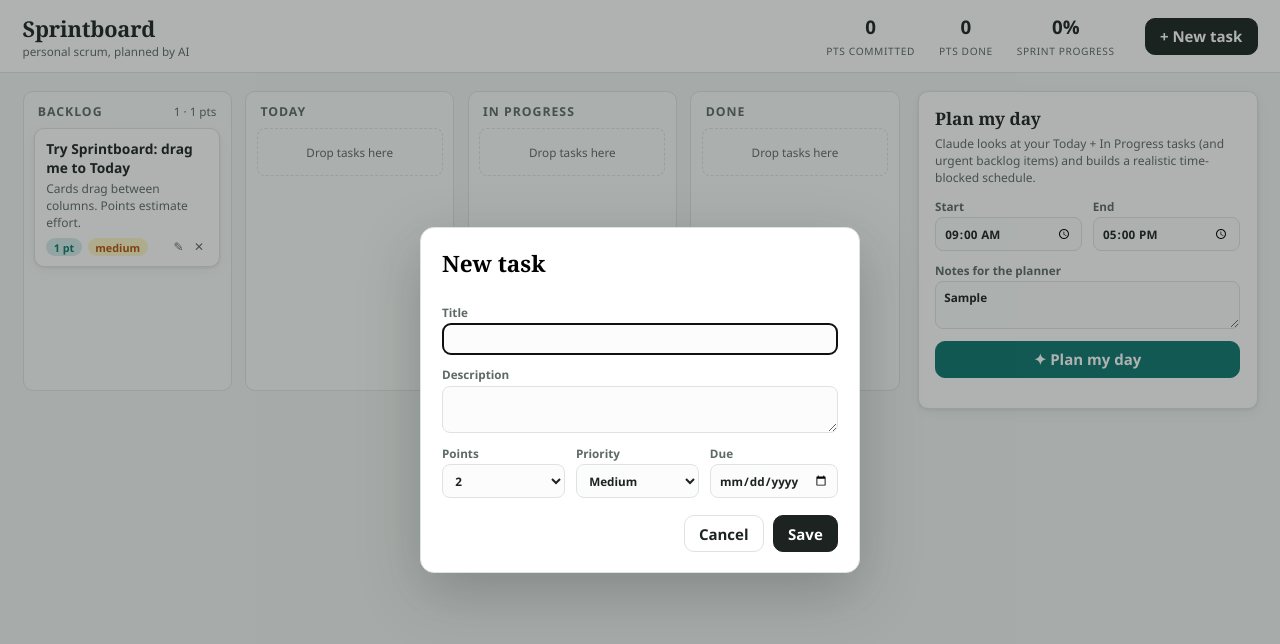
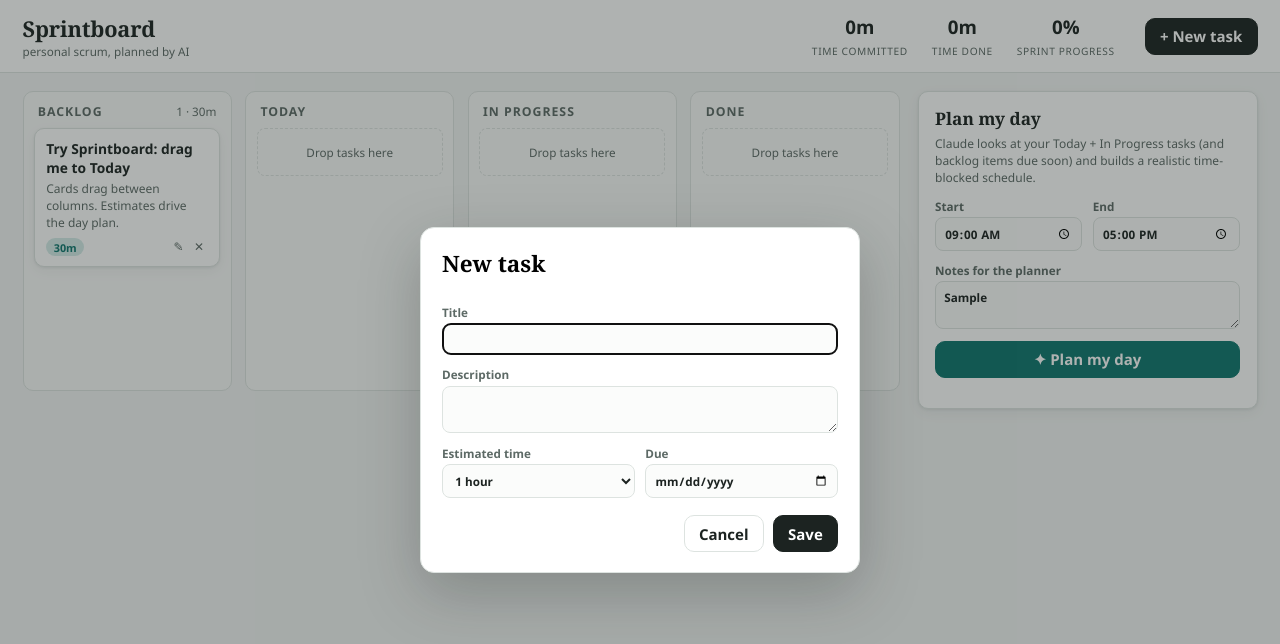
Before and after one commit to jacksonbroshear/myday, a website: page public/index.html in a window 1280 px wide. Both pictures are taken after typing "Sample" into the empty fields and a click on the button "+ New task". Drawn offline with Linux system fonts and the light colour scheme.

Commit message:
Replace story points and priority with time estimates
Tasks now carry an estimated duration (15 min - full day). Header stats
and column counts are time-based, the planner payload sends estimate_min,
and old localStorage tasks are migrated automatically (points -> minutes).

Co-Authored-By: Claude Fable 5 <noreply@anthropic.com>

```diff
--- a/public/app.js
+++ b/public/app.js
@@ -5,14 +5,26 @@ const COLUMNS = ["backlog", "today", "inprogress", "done"];
 
 let tasks = load();
 let editingId = null;
+save(); // persist any migration of old-format tasks
 
 function load() {
   try {
     const raw = localStorage.getItem(STORAGE_KEY);
-    return raw ? JSON.parse(raw) : seedTasks();
+    return raw ? migrate(JSON.parse(raw)) : seedTasks();
   } catch {
     return seedTasks();
   }
+}
+
+// Older tasks used story points + priority; convert points to a time estimate.
+function migrate(list) {
+  const pointsToMin = { 1: 30, 2: 60, 3: 120, 5: 240, 8: 480 };
+  for (const t of list) {
+    if (t.estimateMin == null) t.estimateMin = pointsToMin[t.points] || 60;
+    delete t.points;
+    delete t.priority;
+  }
+  return list;
 }
 
 function save() {
@@ -24,9 +36,8 @@ function seedTasks() {
     {
       id: crypto.randomUUID(),
       title: "Try Sprintboard: drag me to Today",
-      description: "Cards drag between columns. Points estimate effort.",
-      points: 1,
-      priority: "medium",
+      description: "Cards drag between columns. Estimates drive the day plan.",
+      estimateMin: 30,
       due: null,
       column: "backlog",
     },
@@ -41,7 +52,7 @@ function render() {
     container.innerHTML = "";
     const colTasks = tasks.filter((t) => t.column === col);
     document.querySelector(`[data-column="${col}"] .count`).textContent =
-      colTasks.length ? `${colTasks.length} · ${sum(colTasks)} pts` : "";
+      colTasks.length ? `${colTasks.length} · ${formatMin(sumMin(colTasks))}` : "";
 
     if (colTasks.length === 0) {
       const hint = document.createElement("div");
@@ -75,8 +86,7 @@ function renderCard(t) {
   const meta = document.createElement("div");
   meta.className = "card-meta";
 
-  meta.appendChild(chip(`${t.points} pt${t.points > 1 ? "s" : ""}`, "chip-points"));
-  meta.appendChild(chip(t.priority, `chip-${t.priority}`));
+  meta.appendChild(chip(formatMin(t.estimateMin), "chip-time"));
   if (t.due) {
     const overdue = t.due < new Date().toISOString().slice(0, 10) && t.column !== "done";
     meta.appendChild(chip(`due ${t.due.slice(5)}`, `chip-due${overdue ? " overdue" : ""}`));
@@ -116,15 +126,24 @@ function chip(text, cls) {
   return s;
 }
 
-function sum(list) {
-  return list.reduce((a, t) => a + Number(t.points || 0), 0);
+function sumMin(list) {
+  return list.reduce((a, t) => a + Number(t.estimateMin || 0), 0);
+}
+
+function formatMin(min) {
+  min = Number(min) || 0;
+  const h = Math.floor(min / 60);
+  const m = min % 60;
+  if (h && m) return `${h}h ${m}m`;
+  if (h) return `${h}h`;
+  return `${m}m`;
 }
 
 function renderStats() {
-  const committed = sum(tasks.filter((t) => t.column !== "backlog"));
-  const done = sum(tasks.filter((t) => t.column === "done"));
-  document.getElementById("stat-committed").textContent = committed;
-  document.getElementById("stat-done").textContent = done;
+  const committed = sumMin(tasks.filter((t) => t.column !== "backlog"));
+  const done = sumMin(tasks.filter((t) => t.column === "done"));
+  document.getElementById("stat-committed").textContent = formatMin(committed);
+  document.getElementById("stat-done").textContent = formatMin(done);
   document.getElementById("stat-progress").textContent = committed
     ? `${Math.round((done / committed) * 100)}%`
     : "0%";
@@ -162,8 +181,10 @@ function openDialog(id = null) {
   document.getElementById("dialog-title").textContent = t ? "Edit task" : "New task";
   document.getElementById("task-title").value = t?.title || "";
   document.getElementById("task-desc").value = t?.description || "";
-  document.getElementById("task-points").value = t?.points || 2;
-  document.getElementById("task-priority").value = t?.priority || "medium";
+  const est = document.getElementById("task-estimate");
+  est.value = [...est.options].some((o) => o.value == t?.estimateMin)
+    ? String(t.estimateMin)
+    : "60";
   document.getElementById("task-due").value = t?.due || "";
   dialog.showModal();
 }
@@ -175,8 +196,7 @@ form.addEventListener("submit", () => {
   const data = {
     title: document.getElementById("task-title").value.trim(),
     description: document.getElementById("task-desc").value.trim(),
-    points: Number(document.getElementById("task-points").value),
-    priority: document.getElementById("task-priority").value,
+    estimateMin: Number(document.getElementById("task-estimate").value),
     due: document.getElementById("task-due").value || null,
   };
   if (!data.title) return;
@@ -195,13 +215,13 @@ const planBtn = document.getElementById("btn-plan");
 const planOutput = document.getElementById("plan-output");
 
 planBtn.addEventListener("click", async () => {
-  // Plan Today + In Progress, plus urgent backlog items (due within 2 days or high priority)
+  // Plan Today + In Progress, plus backlog items due within 2 days
   const soon = new Date(Date.now() + 2 * 86400e3).toISOString().slice(0, 10);
   const plannable = tasks.filter(
     (t) =>
       t.column === "today" ||
       t.column === "inprogress" ||
-      (t.column === "backlog" && ((t.due && t.due <= soon) || t.priority === "high"))
+      (t.column === "backlog" && t.due && t.due <= soon)
   );
 
   if (plannable.length === 0) {
--- a/public/index.html
+++ b/public/index.html
@@ -13,8 +13,8 @@
       <p class="tagline">personal scrum, planned by AI</p>
     </div>
     <div class="sprint-stats" id="sprint-stats">
-      <div class="stat"><span id="stat-committed">0</span><label>pts committed</label></div>
-      <div class="stat"><span id="stat-done">0</span><label>pts done</label></div>
+      <div class="stat"><span id="stat-committed">0h</span><label>time committed</label></div>
+      <div class="stat"><span id="stat-done">0h</span><label>time done</label></div>
       <div class="stat"><span id="stat-progress">0%</span><label>sprint progress</label></div>
     </div>
     <button id="btn-add-task" class="btn btn-primary">+ New task</button>
@@ -42,7 +42,7 @@
 
     <aside class="planner">
       <h2>Plan my day</h2>
-      <p class="planner-hint">Claude looks at your Today + In Progress tasks (and urgent backlog items) and builds a realistic time-blocked schedule.</p>
+      <p class="planner-hint">Claude looks at your Today + In Progress tasks (and backlog items due soon) and builds a realistic time-blocked schedule.</p>
       <div class="planner-controls">
         <label>Start
           <input type="time" id="plan-start" value="09:00" />
@@ -69,20 +69,14 @@
         <textarea id="task-desc" rows="2" maxlength="500"></textarea>
       </label>
       <div class="form-row">
-        <label>Points
-          <select id="task-points">
-            <option value="1">1</option>
-            <option value="2" selected>2</option>
-            <option value="3">3</option>
-            <option value="5">5</option>
-            <option value="8">8</option>
-          </select>
-        </label>
-        <label>Priority
-          <select id="task-priority">
-            <option value="low">Low</option>
-            <option value="medium" selected>Medium</option>
-            <option value="high">High</option>
+        <label>Estimated time
+          <select id="task-estimate">
+            <option value="15">15 min</option>
+            <option value="30">30 min</option>
+            <option value="60" selected>1 hour</option>
+            <option value="120">2 hours</option>
+            <option value="240">4 hours</option>
+            <option value="480">Full day</option>
           </select>
         </label>
         <label>Due
--- a/public/style.css
+++ b/public/style.css
@@ -176,10 +176,7 @@ body {
   font-weight: 600;
 }
 
-.chip-points { background: var(--accent-soft); color: var(--accent); }
-.chip-high { background: #fee2e2; color: var(--danger); }
-.chip-medium { background: var(--warn-soft); color: var(--warn); }
-.chip-low { background: #e5e7eb; color: var(--ink-soft); }
+.chip-time { background: var(--accent-soft); color: var(--accent); }
 .chip-due { background: #ede9fe; color: #5b21b6; }
 .chip-due.overdue { background: #fee2e2; color: var(--danger); }
 
```
Also changed, not shown: server.js (+4 -5 lines), README.md.
